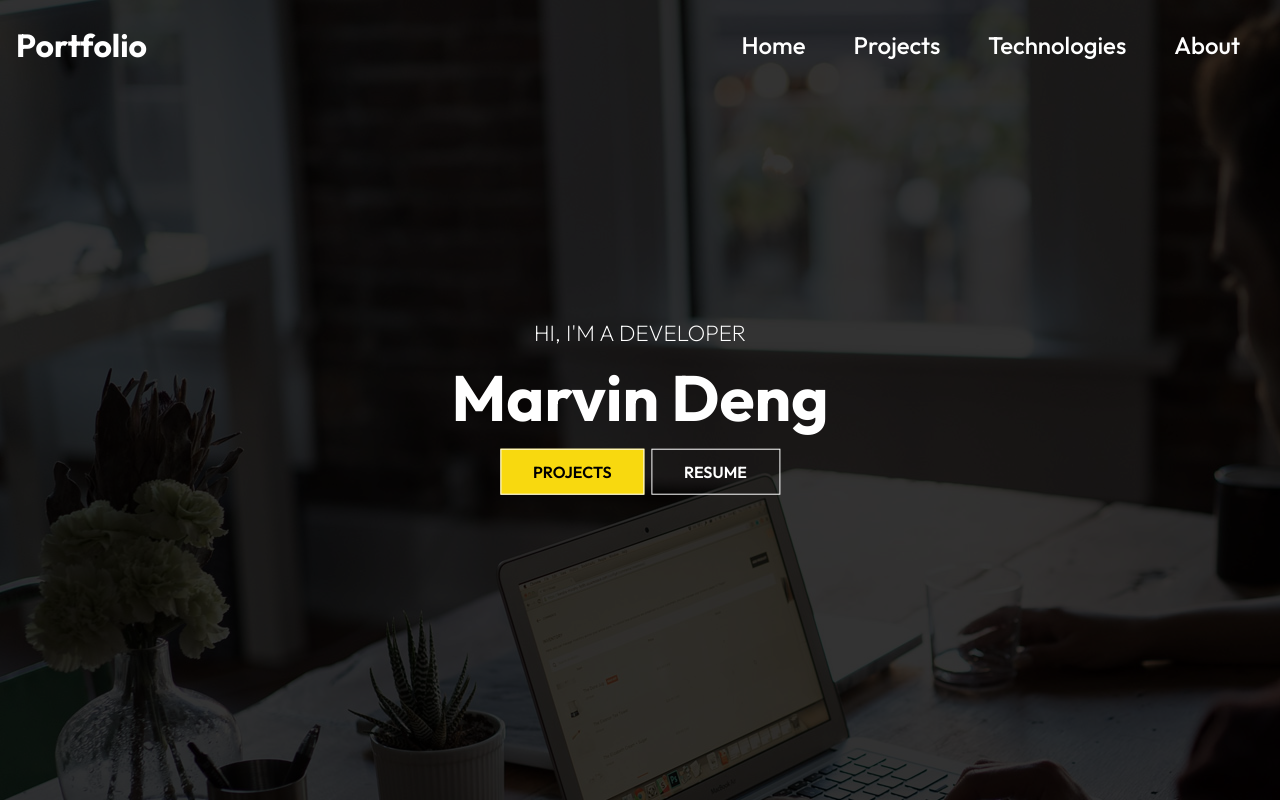
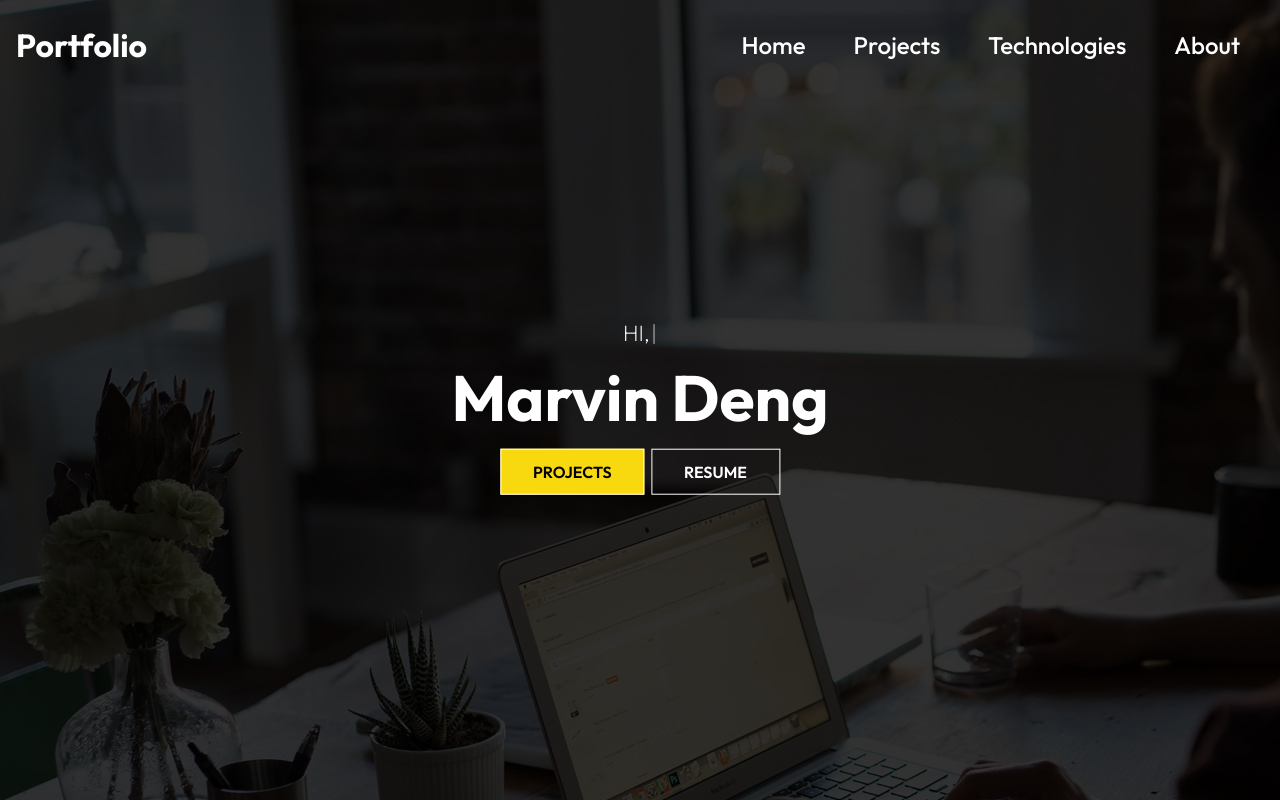
Before and after one commit to Marvin-Deng/Personal-Portfolio, a React (Create React App) app: page / in a window 1280 px wide. Shown: the top 800 px of the page. Built offline with nearby package versions, Linux system fonts and the light colour scheme.

Commit message:
added tech cards

```diff
--- a/package.json
+++ b/package.json
@@ -11,7 +11,7 @@
     "react-icons": "^4.10.1",
     "react-router-dom": "^6.14.1",
     "react-scripts": "5.0.1",
-    "react-typewriter-effect": "^1.1.0",
+    "typewriter-effect": "^2.20.1",
     "web-vitals": "^2.1.4"
   },
   "scripts": {
--- a/src/pages/HomePage/Home.js
+++ b/src/pages/HomePage/Home.js
@@ -1,8 +1,10 @@
 import "./HomeStyles.css"
 import IntroImg from "../../assets/intro-bg.jpg"
 import { Link } from "react-router-dom"
+import Typewriter from "typewriter-effect";
 
 const Home = () => {
+
   return (
     <div>
       <div className="hero">
@@ -10,7 +12,20 @@ const Home = () => {
             <img className="into-img" src={IntroImg} alt="IntroImg"/>
         </div>
         <div className="content">
-            <p>Hi, I'm a developer</p>
+            <p>
+              <Typewriter
+                options={{
+                  autoStart: true,
+                  loop: true,
+                  delay: 80,
+                  strings: [
+                    "Hi, I'm a Web Developer",
+                    "Hi, I'm a Problem Solver",
+                    "Hi, I'm a Tech Enthusiast",
+                  ]
+                }}
+              />
+            </p>
             <h1>Marvin Deng</h1>
             <div>
                 <Link to="/projects" className="btn">
--- a/src/pages/HomePage/HomeStyles.css
+++ b/src/pages/HomePage/HomeStyles.css
@@ -45,6 +45,11 @@
     font-size: 1.4rem;
     font-weight: 200;
     text-transform: uppercase;
+    display: inline;
+}
+
+.typewriter {
+    display: 'inline';
 }
 
 .content .btn {
--- a/src/pages/ProjectPage/ProjectImgStyles.css
+++ b/src/pages/ProjectPage/ProjectImgStyles.css
@@ -28,8 +28,6 @@
   text-align: center;
 }
 
-
-
 @media screen and (max-width: 640px) {
   .hero-img h1 {
     font-size: 2rem;
```
Also changed, not shown: src/components/TechCard/TechCard.css (added, +13 -0 lines), src/components/TechCard/TechCard.js (added, +15 -0 lines), 1 other file (tests, documents, lock files or other folders).
